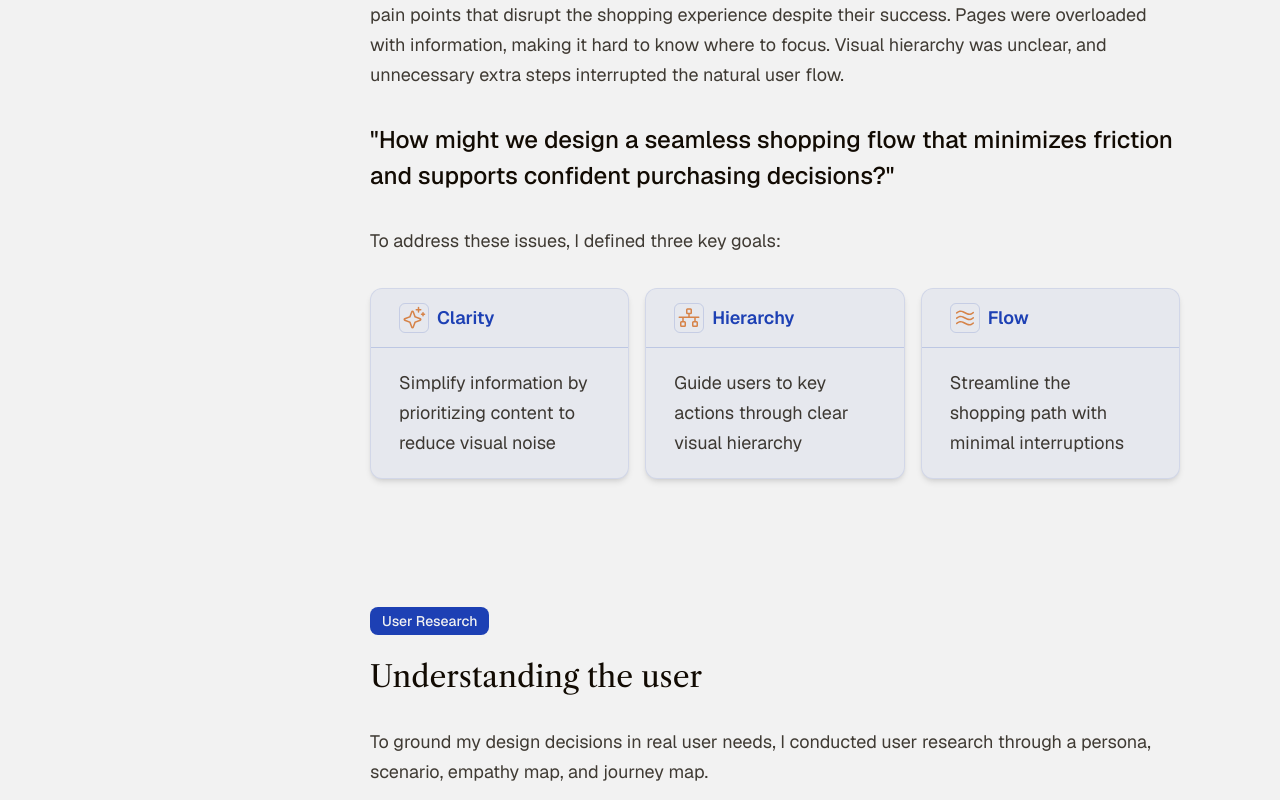
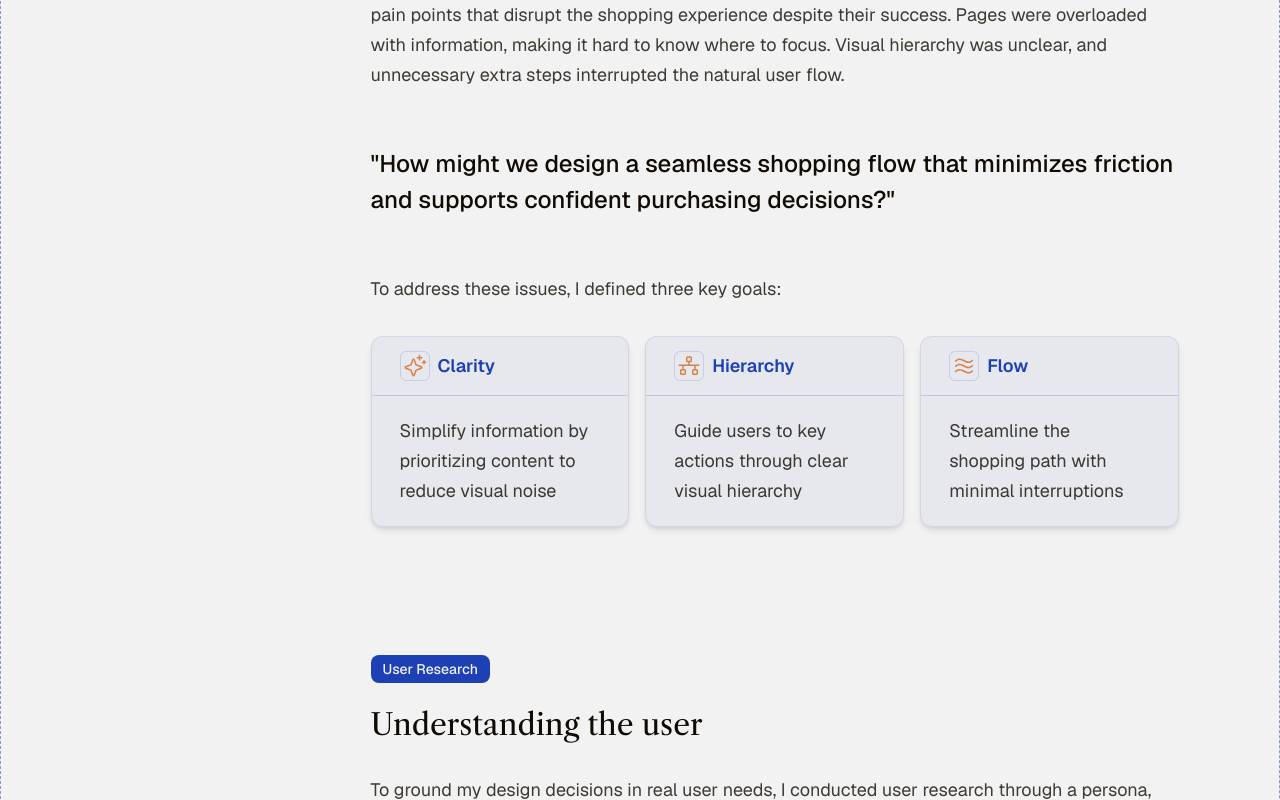
Before and after one commit to jinbyun5/jinbyun-portfolio, a React (Vite) app: page /works/the-papery in a window 1280 px wide. Shown: the part 1840-2640 px from the top of the page. Built offline with nearby package versions, Linux system fonts and the light colour scheme.

Commit message:
Update product detail page content layout

```diff
--- a/src/components/HeroSection.jsx
+++ b/src/components/HeroSection.jsx
@@ -293,7 +293,7 @@ function HeroSection() {
     };
 
     return (
-        <section className="relative w-screen max-w-[1440px] h-screen 2xl:h-auto flex flex-col justify-center items-center left-1/2 -translate-x-1/2 overflow-hidden pb-20 -mt-20 md:-mt-24">
+        <section className="relative w-screen max-w-[1440px] h-screen 3xl:h-auto flex flex-col justify-center items-center left-1/2 -translate-x-1/2 overflow-hidden pb-20 -mt-20 md:-mt-24">
             <div className="relative w-full h-full mx-auto min-h-[750px] 2xl:min-h-[860px] mt-20">
 
                 {heroStickers.map((sticker) => (
--- a/src/pages/works/CatchTreasure.jsx
+++ b/src/pages/works/CatchTreasure.jsx
@@ -108,9 +108,7 @@ function CatchTreasure() {
                 </div>
 
                 {/* Project Content */}
-                {/* <div className=" border-y border-dashed border-jb-blue/50 bg-jb-white px-5 md:px-12 lg:px-[6.25rem]"> */}
-                <div className="w-screen -ml-[calc((100vw-100%)/2)] border-y border-dashed border-jb-blue/50 bg-jb-white">
-                    <div className="max-w-[1440px] mx-auto px-5 md:px-12 lg:px-[6.25rem]">
+                <div className="border border-dashed border-jb-blue/50 bg-jb-white rounded-2xl -mx-5 md:-mx-12 lg:-mx-[6.25rem] px-5 md:px-12 lg:px-[6.25rem]">
                     <StickyNavLayout>
 
                         {/* 01 Project Overview */}
@@ -353,7 +351,6 @@ function CatchTreasure() {
                         </WorkSectionLayout>
                     </StickyNavLayout>
                 </div>
-                </div>
             </section>
         </FadeUp>
     );
--- a/src/pages/works/HM.jsx
+++ b/src/pages/works/HM.jsx
@@ -85,8 +85,7 @@ function HM() {
                 </div>
 
                 {/* Project Content */}
-                <div className="w-screen -ml-[calc((100vw-100%)/2)] border-y border-dashed border-jb-blue/50 bg-jb-white">
-                    <div className="max-w-[1440px] mx-auto px-5 md:px-12 lg:px-[6.25rem]">
+                <div className="border border-dashed border-jb-blue/50 bg-jb-white rounded-2xl -mx-5 md:-mx-12 lg:-mx-[6.25rem] px-5 md:px-12 lg:px-[6.25rem]">
                     <StickyNavLayout>
 
                         {/* 01 Project Overview */}
@@ -247,7 +246,6 @@ function HM() {
                         </WorkSectionLayout>
                     </StickyNavLayout>
                 </div>
-                </div>
             </section>
         </FadeUp>
     );
--- a/src/pages/works/ThePapery.jsx
+++ b/src/pages/works/ThePapery.jsx
@@ -86,8 +86,7 @@ function ThePapery() {
                 </div>
 
                 {/* Project Content */}
-                <div className="w-screen -ml-[calc((100vw-100%)/2)] border-y border-dashed border-jb-blue/50 bg-jb-white">
-                    <div className="max-w-[1440px] mx-auto px-5 md:px-12 lg:px-[6.25rem]">
+                <div className="border border-dashed border-jb-blue/50 bg-jb-white rounded-2xl -mx-5 md:-mx-12 lg:-mx-[6.25rem] px-5 md:px-12 lg:px-[6.25rem]">
                     <StickyNavLayout>
 
                         {/* 01 Project Overview */}
@@ -103,7 +102,7 @@ function ThePapery() {
                             <div className="space-y-8">
                                 <h2>Overloaded pages turned simple shopping into a struggle</h2>
                                 <p>Based on my research on existing stationery platforms such as Muji and Indigo, I identified several pain points that disrupt the shopping experience despite their success. Pages were overloaded with information, making it hard to know where to focus. Visual hierarchy was unclear, and unnecessary extra steps interrupted the natural user flow.</p>
-                                    <h3 className="font-sans text-xl font-medium md:text-2xl md:leading-9">"How might we design a seamless shopping flow that minimizes friction and supports confident purchasing decisions?"</h3>
+                                <h3 className="font-sans text-xl font-medium md:text-2xl md:leading-9 py-6">"How might we design a seamless shopping flow that minimizes friction and supports confident purchasing decisions?"</h3>
                                 <p>To address these issues, I defined three key goals:</p>
                                 <div className="flex flex-col md:flex-row gap-4">
                                     <HighlightCard
@@ -280,7 +279,6 @@ function ThePapery() {
                         </WorkSectionLayout>
                     </StickyNavLayout>
                 </div>
-                </div>
             </section>
         </FadeUp>
     );
```
Lines whose indentation alone changed are shown as unchanged.
